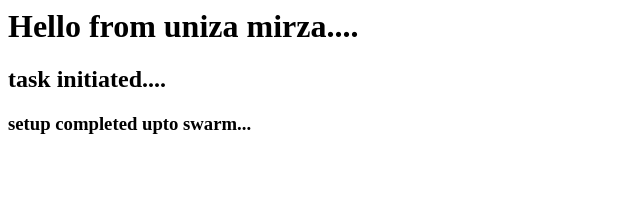
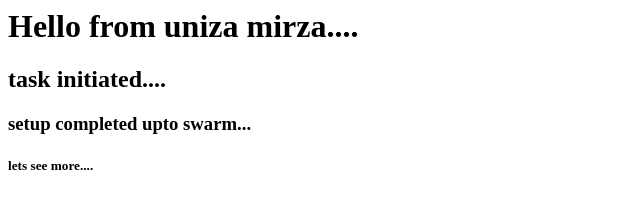
Before and after one commit to alkahaifalam/docker_swarm, a plain HTML site: page index.html in a window 1280 px wide. Shown: the full height of the page, 0-640 px from the left. Drawn offline with Linux system fonts and the light colour scheme.

Commit message:
second commit

```diff
--- a/index.html
+++ b/index.html
@@ -1,3 +1,4 @@
 <h1>Hello from uniza mirza....</h1>
 <h2> task initiated....</h2>
 <h3> setup completed upto swarm...</h3>
+<h5> lets see more....</h4>
```
